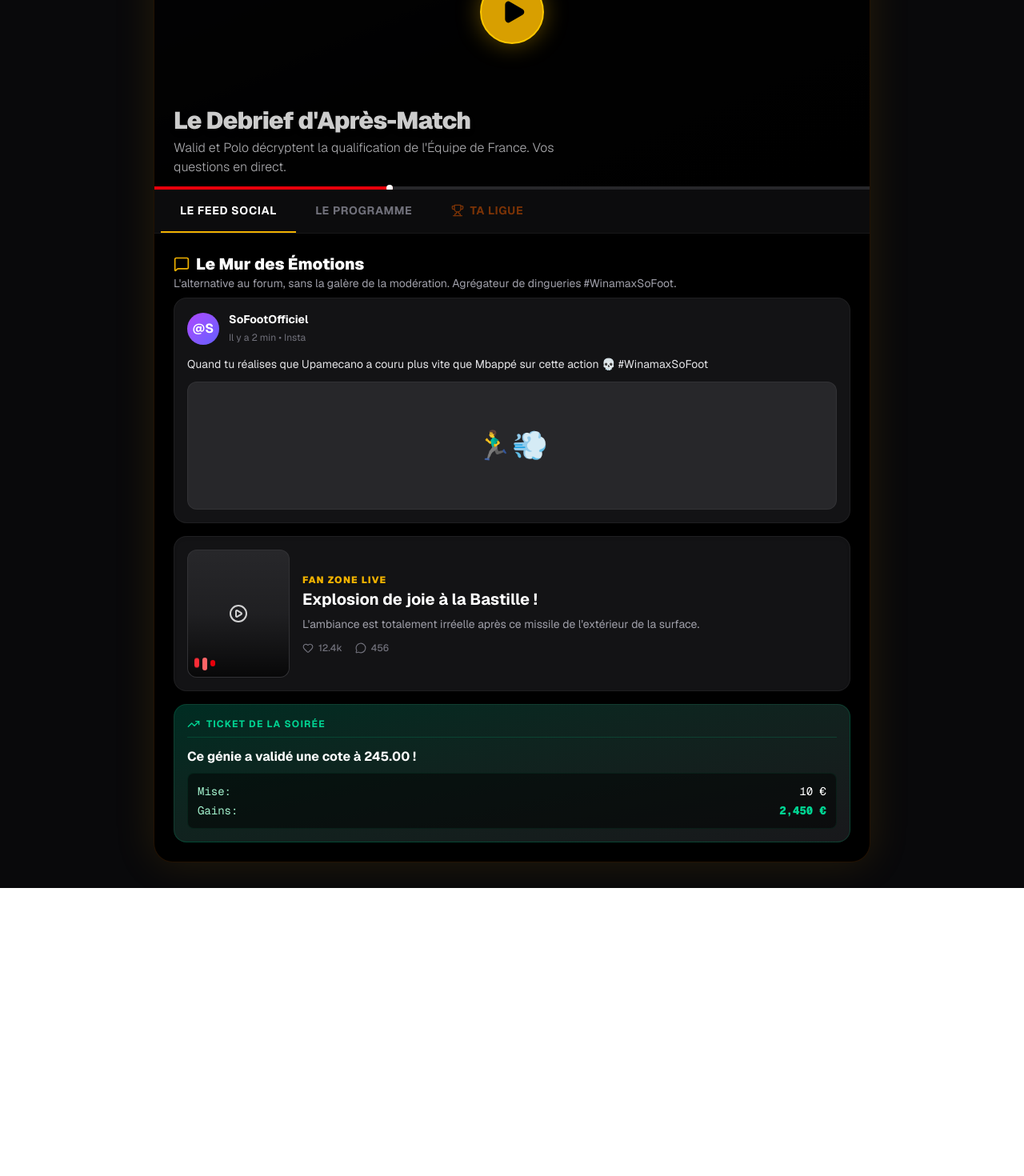
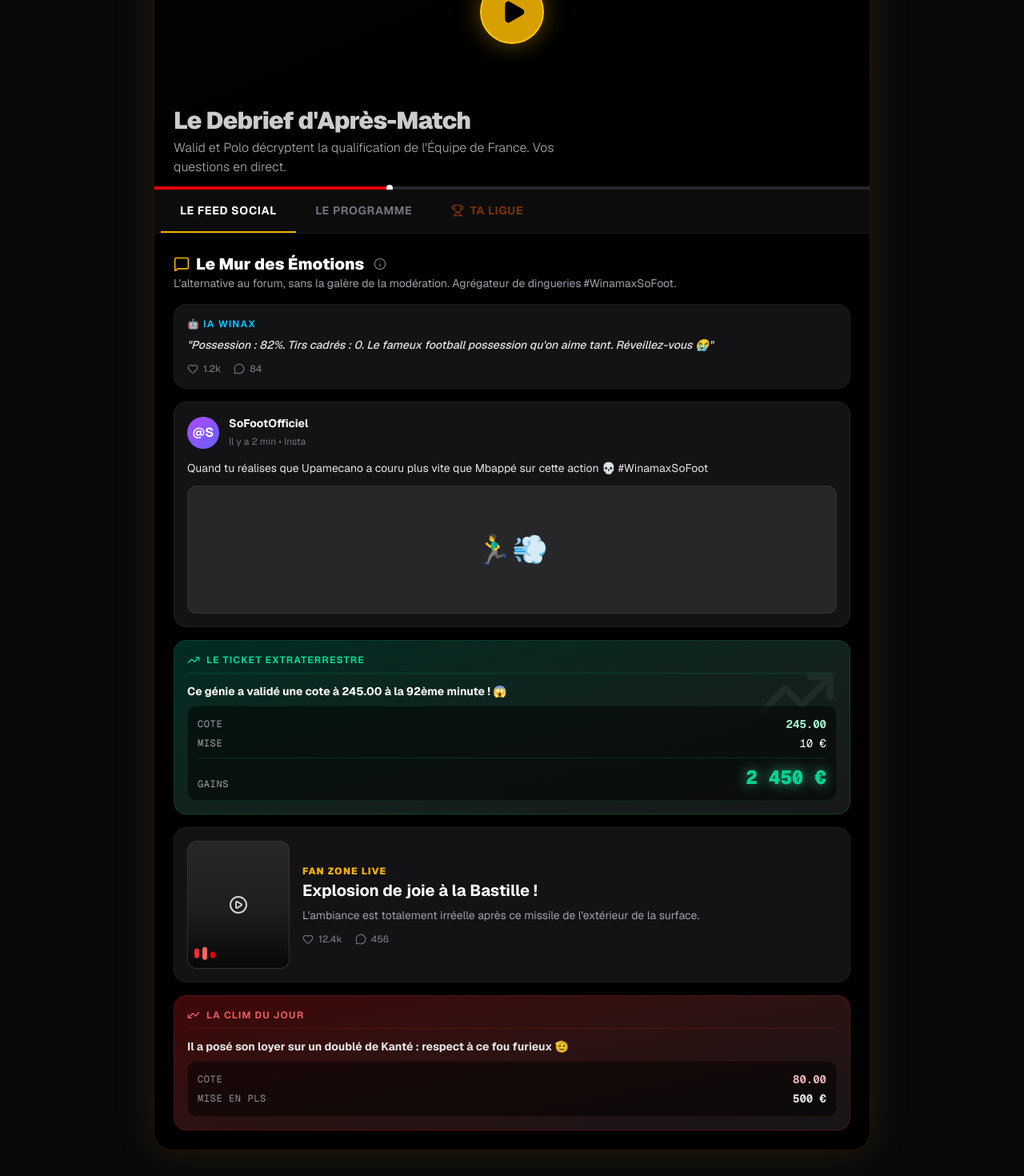
Before and after one commit to leffred/win1, a Next.js app: page /antenne in a window 1280 px wide. Shown: the part 315-1785 px from the top of the page at 80% size. Before the commit the page ends 1425 px from the top, so only its background shows below. Built offline with nearby package versions, Linux system fonts and the light colour scheme.

Commit message:
feat: enrich social feed with new dynamic content and AI tooltip

```diff
--- a/src/app/antenne/page.js
+++ b/src/app/antenne/page.js
@@ -2,7 +2,7 @@
 
 import React, { useState } from 'react';
 import Link from 'next/link';
-import { ArrowLeft, PlayCircle, MessageSquare, TrendingUp, Trophy, CalendarClock, Play, Share2, Heart, MessageCircle, Code, Server, Users } from 'lucide-react';
+import { ArrowLeft, PlayCircle, MessageSquare, TrendingUp, Trophy, CalendarClock, Play, Share2, Heart, MessageCircle, Code, Server, Users, Info } from 'lucide-react';
 import PitchModal from '@/components/PitchModal';
 
 export default function AntenneWinamax() {
@@ -198,12 +198,36 @@
           {/* Tab: FEED SOCIAL & DATA (Le Mur des Émotions) */}
           {activeTab === 'feed' && (
             <div className="space-y-4 animate-in fade-in slide-in-from-bottom-2 duration-300">
-              <div className="mb-2">
-                <h3 className="font-black text-xl flex items-center gap-2"><MessageSquare className="text-yellow-500" size={20} /> Le Mur des Émotions</h3>
+              <div className="mb-4">
+                <h3 className="font-black text-xl flex items-center gap-2">
+                  <MessageSquare className="text-yellow-500" size={20} />
+                  Le Mur des Émotions
+                  <div className="group relative inline-block ml-1">
+                    <Info size={16} className="text-zinc-500 hover:text-yellow-400 cursor-pointer transition-colors" />
+                    {/* Tooltip IA */}
+                    <div className="absolute left-1/2 -translate-x-1/2 bottom-full mb-3 w-64 bg-zinc-800 text-xs text-zinc-300 p-3 rounded-xl shadow-[0_10px_30px_rgba(0,0,0,0.8)] opacity-0 invisible group-hover:opacity-100 group-hover:visible transition-all z-50 border border-white/10 pointer-events-none">
+                      <strong className="text-white block mb-1 text-sm"><span className="text-yellow-500">🤖</span> Généré par IA</strong>
+                      Contenu (memes, punchlines, tri des posts) rédigé et modéré en temps réel par notre IA avec un ton volontairement jeune, piquant et décalé.
+                      <div className="absolute -bottom-1.5 left-1/2 -translate-x-1/2 w-3 h-3 bg-zinc-800 rotate-45 border-r border-b border-white/10" />
+                    </div>
+                  </div>
+                </h3>
                 <p className="text-zinc-400 text-sm">L'alternative au forum, sans la galère de la modération. Agrégateur de dingueries #WinamaxSoFoot.</p>
               </div>
 
-              {/* Feed Item 1: Meme / Post */}
+              {/* Feed Item 1: Stat IA Piquante */}
+              <div className="p-4 bg-zinc-900/80 rounded-2xl border border-white/5 hover:bg-zinc-800/80 transition-colors shadow-inner">
+                <div className="flex items-center gap-2 text-sky-400 font-bold text-xs uppercase tracking-widest mb-2">
+                  <span>🤖 IA WinaX</span>
+                </div>
+                <p className="text-zinc-200 text-sm italic font-medium">"Possession : 82%. Tirs cadrés : 0. Le fameux football possession qu'on aime tant. Réveillez-vous 😭"</p>
+                <div className="flex gap-4 mt-3 text-zinc-500">
+                  <button className="flex items-center gap-1.5 text-xs hover:text-red-400 transition-colors font-medium"><Heart size={14}/> 1.2k</button>
+                  <button className="flex items-center gap-1.5 text-xs hover:text-white transition-colors font-medium"><MessageCircle size={14}/> 84</button>
+                </div>
+              </div>
+
+              {/* Feed Item 2: Meme / Post */}
               <div className="p-4 bg-zinc-900/80 rounded-2xl border border-white/5 hover:bg-zinc-800/80 transition-colors shadow-[0_4px_20px_rgba(0,0,0,0.5)]">
                 <div className="flex items-center gap-3 mb-3">
                   <div className="w-10 h-10 bg-gradient-to-br from-purple-500 to-indigo-500 rounded-full flex items-center justify-center font-bold">@S</div>
@@ -218,7 +242,35 @@
                 </div>
               </div>
 
-              {/* Feed Item 2: Fan Zone Video Mock */}
+              {/* Feed Item 3: Ticket Gagnant de fou */}
+              <div className="p-4 bg-gradient-to-br from-emerald-950 to-zinc-900 rounded-2xl border border-emerald-500/20 relative overflow-hidden group">
+                <div className="absolute top-0 right-0 p-4 opacity-5 group-hover:scale-110 transition-transform">
+                  <TrendingUp size={100} />
+                </div>
+                <div className="relative z-10">
+                  <div className="flex items-center gap-2 text-emerald-400 font-bold text-xs uppercase tracking-widest mb-3 pb-2 border-b border-emerald-500/20">
+                    <TrendingUp size={16} /> Le Ticket Extraterrestre
+                  </div>
+                  <p className="text-white font-bold mb-2 text-sm">Ce génie a validé une cote à 245.00 à la 92ème minute ! 😱</p>
+                  <div className="bg-black/50 p-3 rounded-xl border border-emerald-500/10 font-mono text-sm text-emerald-200 shadow-inner">
+                    <div className="flex justify-between items-center mb-1">
+                      <span className="text-xs text-zinc-400 uppercase tracking-wider">Cote</span>
+                      <span className="font-bold">245.00</span>
+                    </div>
+                    <div className="flex justify-between items-center mb-2">
+                      <span className="text-xs text-zinc-400 uppercase tracking-wider">Mise</span>
+                      <span className="text-white">10 €</span>
+                    </div>
+                    <div className="w-full h-px bg-emerald-500/20 mb-2"></div>
+                    <div className="flex justify-between items-end">
+                      <span className="text-xs text-zinc-400 uppercase tracking-wider">Gains</span>
+                      <span className="font-black text-2xl text-emerald-400 drop-shadow-[0_0_8px_rgba(52,211,153,0.8)]">2 450 €</span>
+                    </div>
+                  </div>
+                </div>
+              </div>
+
+              {/* Feed Item 4: Fan Zone Video Mock */}
               <div className="flex gap-4 p-4 bg-zinc-900/80 rounded-2xl border border-white/5 hover:bg-zinc-800/80 transition-colors shadow-inner">
                 <div className="w-24 h-32 md:w-32 md:h-40 bg-zinc-800 rounded-xl relative overflow-hidden flex-shrink-0 group cursor-pointer border border-white/5">
                   <div className="absolute inset-0 bg-gradient-to-t from-black/80 via-black/20 to-transparent z-10" />
@@ -240,15 +292,23 @@
                 </div>
               </div>
 
-              {/* Feed Item 3: Ticket Gagnant */}
-              <div className="p-4 bg-gradient-to-br from-emerald-950 to-zinc-900 rounded-2xl border border-emerald-500/20">
-                <div className="flex items-center gap-2 text-emerald-400 font-bold text-xs uppercase tracking-widest mb-3 pb-2 border-b border-emerald-500/20">
-                  <TrendingUp size={16} /> Ticket de la Soirée
-                </div>
-                <p className="text-white font-bold mb-2">Ce génie a validé une cote à 245.00 !</p>
-                <div className="bg-black/50 p-3 rounded-lg border border-emerald-500/10 font-mono text-sm text-emerald-200">
-                  <div className="flex justify-between"><span>Mise:</span> <span className="text-white">10 €</span></div>
-                  <div className="flex justify-between mt-1"><span>Gains:</span> <span className="font-black text-emerald-400">2,450 €</span></div>
+              {/* Feed Item 5: Un autre pari de fou (Perdu) */}
+              <div className="p-4 bg-gradient-to-br from-red-950 to-zinc-900 rounded-2xl border border-red-500/20 relative overflow-hidden opacity-90 hover:opacity-100 transition-opacity">
+                <div className="relative z-10">
+                  <div className="flex items-center gap-2 text-red-400 font-bold text-xs uppercase tracking-widest mb-3 pb-2 border-b border-red-500/20">
+                    <TrendingUp size={16} className="rotate-180" /> La Clim du Jour
+                  </div>
+                  <p className="text-white font-bold mb-2 text-sm">Il a posé son loyer sur un doublé de Kanté : respect à ce fou furieux 🫡</p>
+                  <div className="bg-black/50 p-3 rounded-xl border border-red-500/10 font-mono text-sm text-red-200">
+                    <div className="flex justify-between items-center mb-1">
+                      <span className="text-xs text-zinc-400 uppercase tracking-wider">Cote</span>
+                      <span className="font-bold">80.00</span>
+                    </div>
+                    <div className="flex justify-between items-center">
+                      <span className="text-xs text-zinc-400 uppercase tracking-wider">Mise en PLS</span>
+                      <span className="text-white font-bold">500 €</span>
+                    </div>
+                  </div>
                 </div>
               </div>
 
```
